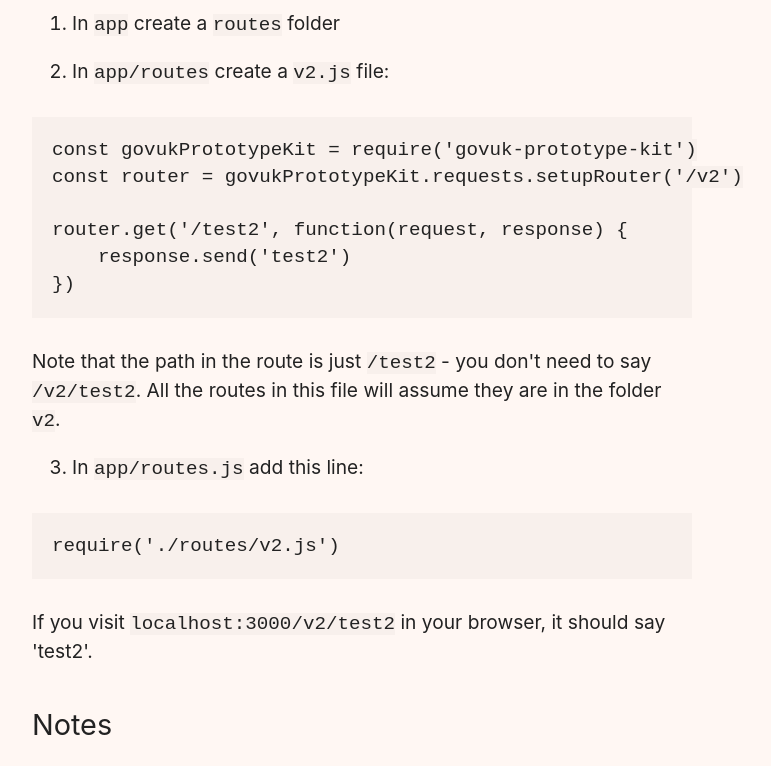
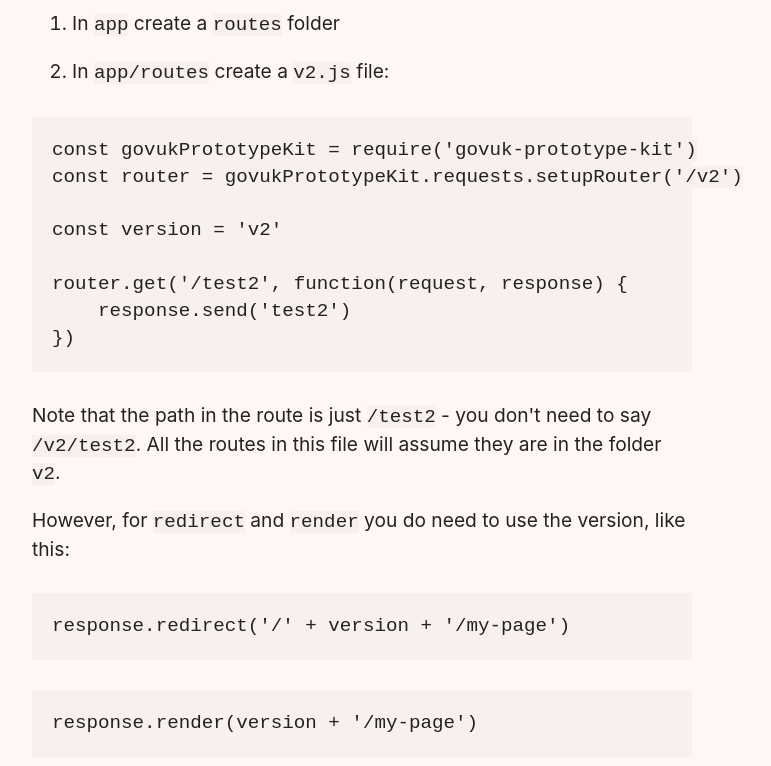
Before and after one commit to joelanman/joelanman.com, an Eleventy site: page posts/govuk-prototype-kit-versioning.md in a window 1280 px wide. Shown: the part 1880-2646 px from the top of the page, without its empty margins (68-839 px from the left). Built offline with nearby package versions, Linux system fonts and the light colour scheme; Eleventy itself is replaced by a stand-in of ours; code samples lack their colours; files that its build step writes are made by us from their sources.

Commit message:
use version var in routes

````diff
--- a/posts/govuk-prototype-kit-versioning.md
+++ b/posts/govuk-prototype-kit-versioning.md
@@ -80,12 +80,23 @@ The text in your test page should now be red.
 const govukPrototypeKit = require('govuk-prototype-kit')
 const router = govukPrototypeKit.requests.setupRouter('/v2')
 
+const version = 'v2'
+
 router.get('/test2', function(request, response) {
     response.send('test2')
 })
 ```
 
 Note that the path in the route is just `/test2` - you don't need to say `/v2/test2`. All the routes in this file will assume they are in the folder `v2`.
+
+However, for `redirect` and `render` you do need to use the version, like this:
+
+```
+response.redirect('/' + version + '/my-page')
+```
+```
+response.render(version + '/my-page')
+```
 
 3. In `app/routes.js` add this line:
 ```
````
